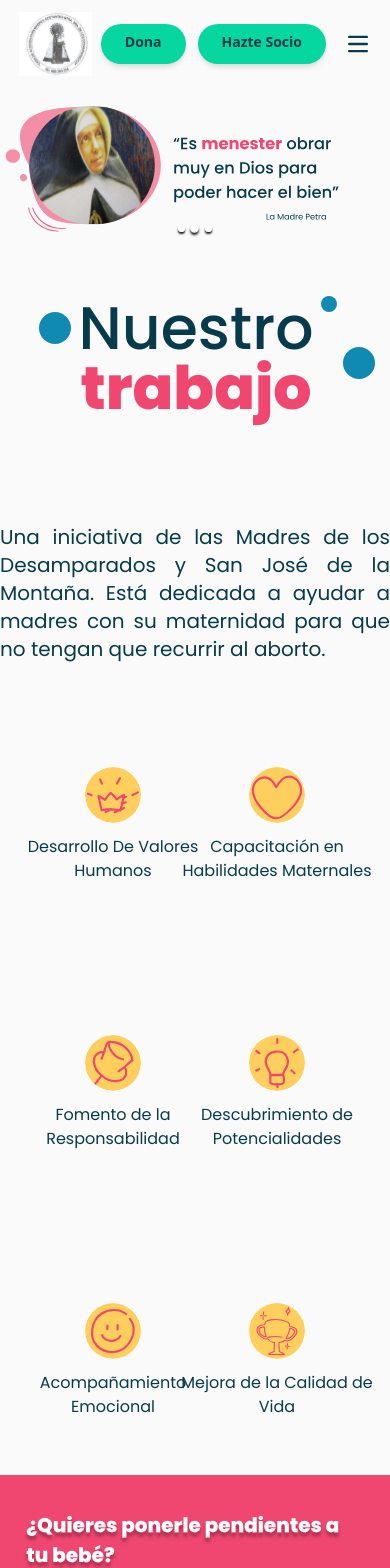
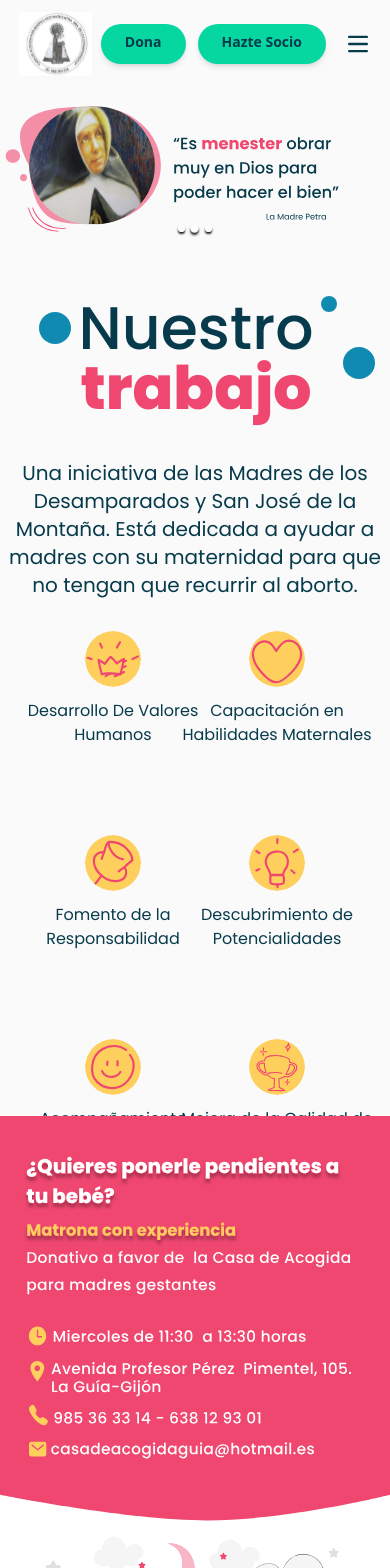
Before and after one commit to vallefarinha/front-casa, a React (Vite) app: page / in a window 390 px wide. Shown: the top 1568 px of the page. Built offline with nearby package versions, Linux system fonts and the light colour scheme; no server answers; grey boxes are pictures that could not be loaded.

Commit message:
fixing styles

```diff
--- a/src/components/cards/WhatWeDoCard/OurWorkCardWithIcon.jsx
+++ b/src/components/cards/WhatWeDoCard/OurWorkCardWithIcon.jsx
@@ -3,7 +3,7 @@ import React from "react";
 const OurWorkCardWithIcon = ({ imgSrc, altText, cardText }) => {
   return (
     <div>
-      <div className="flex mt-20 flex-col items-center pb-10 m-4">
+      <div className="flex flex-col items-center pb-10 m-4">
         <img
           class="w-14 h-14 mb-3 rounded-full"
           src={imgSrc}
--- a/src/components/cards/WhatWeDoCard/OurWorkYellow.jsx
+++ b/src/components/cards/WhatWeDoCard/OurWorkYellow.jsx
@@ -5,7 +5,7 @@ import OurWorkText from '../../texts/OurWorkText';
 
 const OurWorkYellow = () => {
   return (
-    <div className="w-full">
+    <div className="w-full h-screen">
       <section className="flex md:w-[80%] mx-auto justify-center items-center">
         <img src="src\assets\icons\leftBubbles.svg" alt="left bubbles" className="mr-2" />
         <Title
@@ -17,7 +17,7 @@ const OurWorkYellow = () => {
       </section>
       <OurWorkText />
       <div className="flex flex-col items-center justify-center w-[80%] mx-auto">
-        <div className="grid grid-cols-2 md:grid-cols-3 lg:grid-cols-3 gap-4">
+        <div className="grid grid-cols-2 md:grid-cols-3 lg:grid-cols-3 gap-4 mb-2">
           <OurWorkCardWithIcon
             imgSrc="src\assets\icons\homeyellowicon.svg"
             altText="yellow card"
--- a/src/components/sliders/HomeBannerSlider.jsx
+++ b/src/components/sliders/HomeBannerSlider.jsx
@@ -49,7 +49,7 @@ const renderItem = (item) => {
           alt={item.originalAlt}
           srcSet={item.srcSet}
           sizes={item.sizes}
-          style={{ objectFit: 'cover', objectPosition: 'center', maxWidth: '100%', maxHeight: '100%' }}
+          style={{ objectFit: 'cover', objectPosition: 'center', width: '100%', maxHeight: '100%' }}
         />
       </div>
     );
--- a/src/components/sliders/InstagramPosts.jsx
+++ b/src/components/sliders/InstagramPosts.jsx
@@ -18,13 +18,13 @@ const InstagramPosts = () => {
   }, []);
 
   const CustomPrevArrow = ({ onClick }) => (
-    <div onClick={onClick} className="prev-arrow absolute bottom-[-45px] left-[40%] lg:left-[44%] z-10">
-      <ArrowButton rotate="left" />
+    <div onClick={onClick} className="prev-arrow absolute bottom-[-60px] left-[40%] lg:left-[44%] z-10">
+      <ArrowButton rotate="left"  />
     </div>
   );
 
   const CustomNextArrow = ({ onClick }) => (
-    <div onClick={onClick} className="next-arrow absolute bottom-[-45px] right-[40%]  lg:right-[44%] z-10">
+    <div onClick={onClick} className="next-arrow absolute bottom-[-60px] right-[40%]  lg:right-[44%] z-10">
       <ArrowButton />
     </div>
   );
@@ -59,7 +59,7 @@ const InstagramPosts = () => {
 
   return (
     <div className="container mx-auto mt-10 mb-16">
-      <h3 className="text-sm text-LetterColor pl-3 ">Nuestras redes sociales</h3>
+      <h3 className="text-base text-LetterColor pl-3 font-poppinsMedium">Nuestras redes sociales</h3>
       <h1 className="text-xl md:text-3xl text-LetterColor font-poppinsSemiBold mb-5 text-start pl-3">Acompaña nuestras <span className="text-primaryColor font-poppinsBold">actividades</span></h1>
       <Slider {...settings}>
         {posts.map((post) => (
--- a/src/components/texts/OurWorkText.jsx
+++ b/src/components/texts/OurWorkText.jsx
@@ -3,8 +3,8 @@ import React from "react";
 const OurWorkText = () => {
   return (
     <>
-      <div className="mt-20">
-        <p className="mb-6 text-xl font-poppinsRegular sm:px-16 xl:px-48 text-LetterColor text-justify">
+      <div className="mt-4">
+        <p className="mb-4 text-xl font-poppinsRegular sm:px-16 xl:px-48 text-LetterColor text-center">
           Una iniciativa de las Madres de los Desamparados y San José de la
           Montaña. Está dedicada a ayudar a madres con su maternidad para que no
           tengan que recurrir al aborto.
--- a/src/pages/Home.jsx
+++ b/src/pages/Home.jsx
@@ -13,7 +13,7 @@ function Home() {
       </div>
       <OurWorkYellow />
       <Earings />
-      <section className="md:w-[80%] mx-auto">
+      <section className="flex-col content-center h-screen md:w-[80%] mx-auto">
         <InstagramPosts />
       </section>
       <Help />
```
